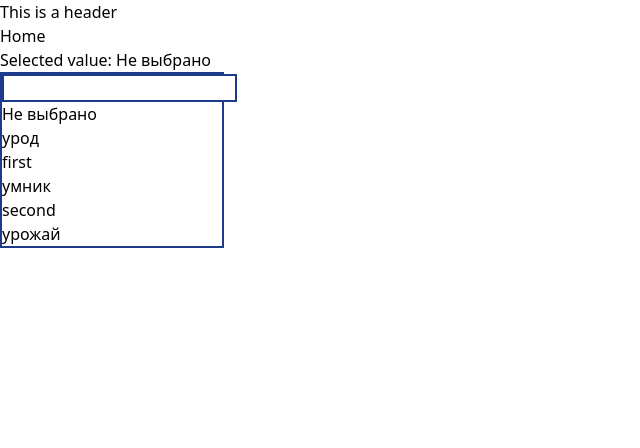
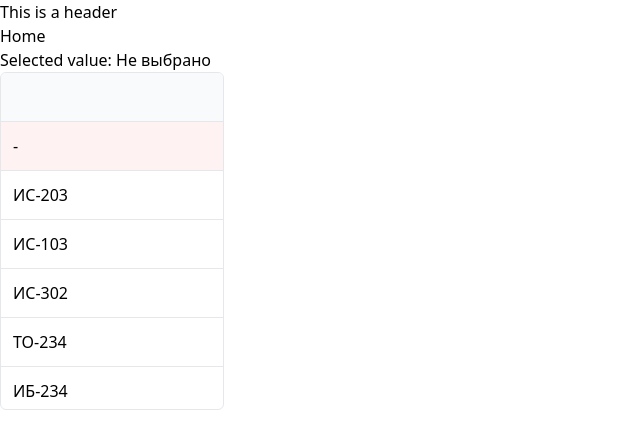
Before and after one commit to iswebdevru/rcenext-client, a Next.js app: page / in a window 1280 px wide. Shown: the top 448 px of the page, without its empty margins (0-640 px from the left). Built offline with nearby package versions, Linux system fonts and the light colour scheme.

Commit message:
refactor: polish dropdown component

```diff
--- a/package.json
+++ b/package.json
@@ -15,6 +15,7 @@
     "@types/node": "18.11.9",
     "@types/react": "18.0.24",
     "@types/react-dom": "18.0.8",
+    "classnames": "^2.3.2",
     "next": "13.0.1",
     "react": "18.2.0",
     "react-dom": "18.2.0",
--- a/src/app/page.tsx
+++ b/src/app/page.tsx
@@ -17,11 +17,13 @@ function groupToString({ name, index, course }: Group) {
 
 export default function Home() {
   const options = [
-    { id: 1, value: 'first' },
-    { id: 2, value: 'second' },
-    { id: 3, value: 'урожай' },
-    { id: 4, value: 'урод' },
-    { id: 5, value: 'умник' },
+    { id: 1, value: 'ИС-203' },
+    { id: 2, value: 'ИС-103' },
+    { id: 3, value: 'ИС-302' },
+    { id: 4, value: 'ССА-104' },
+    { id: 5, value: 'ТО-234' },
+    { id: 6, value: 'ИБ-234' },
+    { id: 7, value: 'ПНГ-234' },
   ];
   const [selectedId, setSelectedId] = useState<null | number>(null);
 
--- a/src/components/DropDown.tsx
+++ b/src/components/DropDown.tsx
@@ -1,6 +1,6 @@
 'use client';
 
-import { ChangeEventHandler, ReactNode, useEffect, useState } from 'react';
+import { ChangeEventHandler, useState } from 'react';
 
 export interface Option {
   id: number;
@@ -33,20 +33,7 @@ export default function DropDown({ options, select, selected }: DropDownProps) {
     }
   };
 
-  return (
-    <div className="border-2 border-blue-900 w-56">
-      <input
-        type="text"
-        className="border-2 border-blue-900"
-        value={searchText}
-        onChange={handleChange}
-      />
-      <ul>
-        <li className="cursor-pointer" onClick={handleClickFactory(null)}>
-          Не выбрано
-        </li>
-        {options
-          .sort((a, b) => {
+  const sortedOptions = options.sort((a, b) => {
     const aMatch = a.value.startsWith(searchText);
     const bMatch = b.value.startsWith(searchText);
     if (aMatch && bMatch) {
@@ -57,10 +44,32 @@ export default function DropDown({ options, select, selected }: DropDownProps) {
       return -1;
     }
     return 0;
-          })
-          .map(({ id, value }) => (
+  });
+
+  return (
+    <div className="border w-56 rounded-md overflow-hidden">
+      <input
+        type="text"
+        className="bg-gray-50 outline-1 outline-none outline-offset-0 outline-gray-200 w-full p-3 focus:bg-gray-100"
+        value={searchText}
+        onChange={handleChange}
+      />
+      <ul className="max-h-72 overflow-auto">
         <li
-              className="cursor-pointer"
+          className={`cursor-pointer border-t p-3 transition ${
+            selected === null ? 'bg-red-50 hover:bg-red-50' : 'hover:bg-gray-50'
+          }`}
+          onClick={handleClickFactory(null)}
+        >
+          -
+        </li>
+        {sortedOptions.map(({ id, value }) => (
+          <li
+            className={`cursor-pointer border-t p-3 transition ${
+              selected === id
+                ? 'bg-green-50 hover:bg-green-50'
+                : 'hover:bg-gray-50'
+            }`}
             key={id}
             onClick={handleClickFactory(id)}
           >
```
Also changed, not shown: 1 other file (tests, documents, lock files or other folders). Lines whose indentation alone changed are shown as unchanged.
